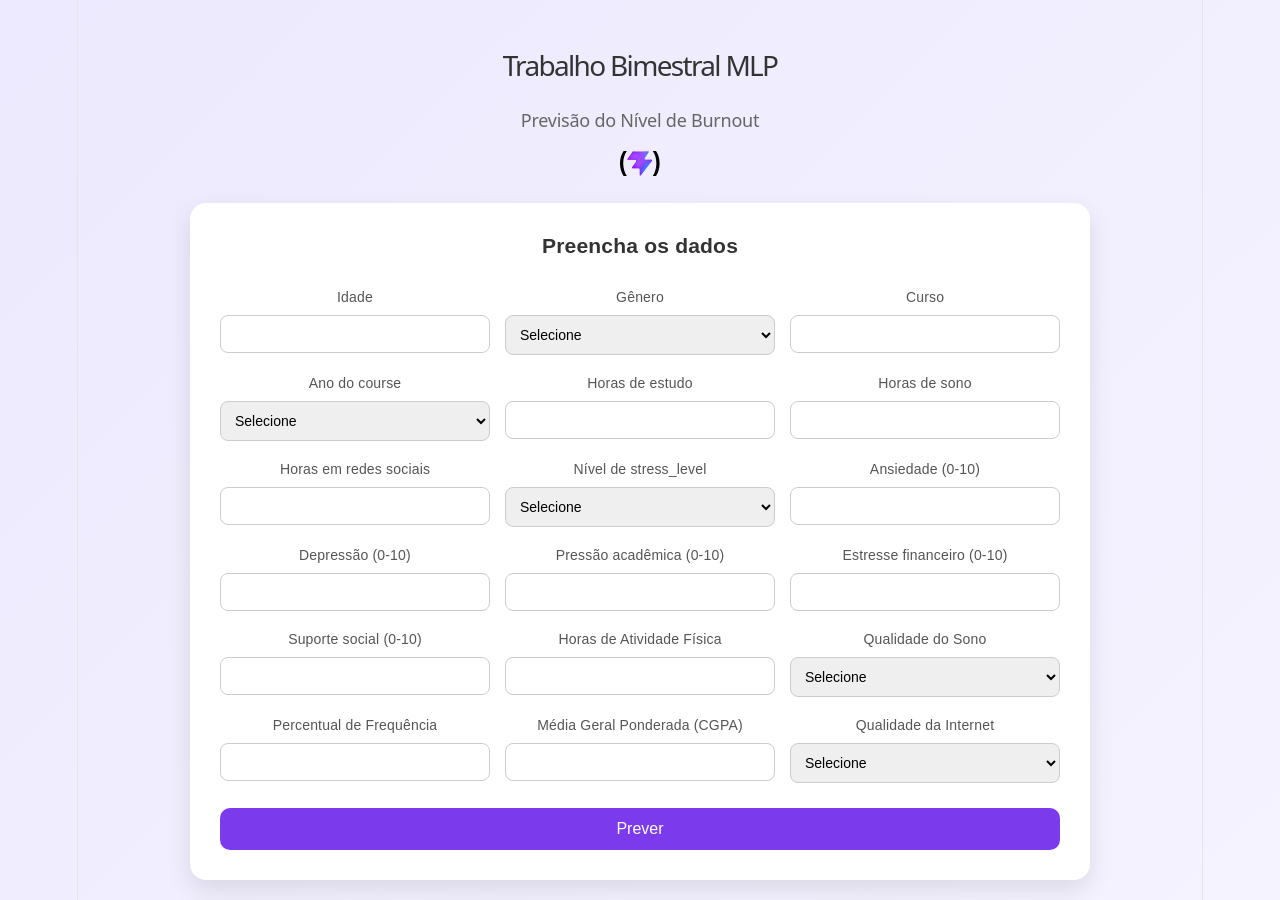
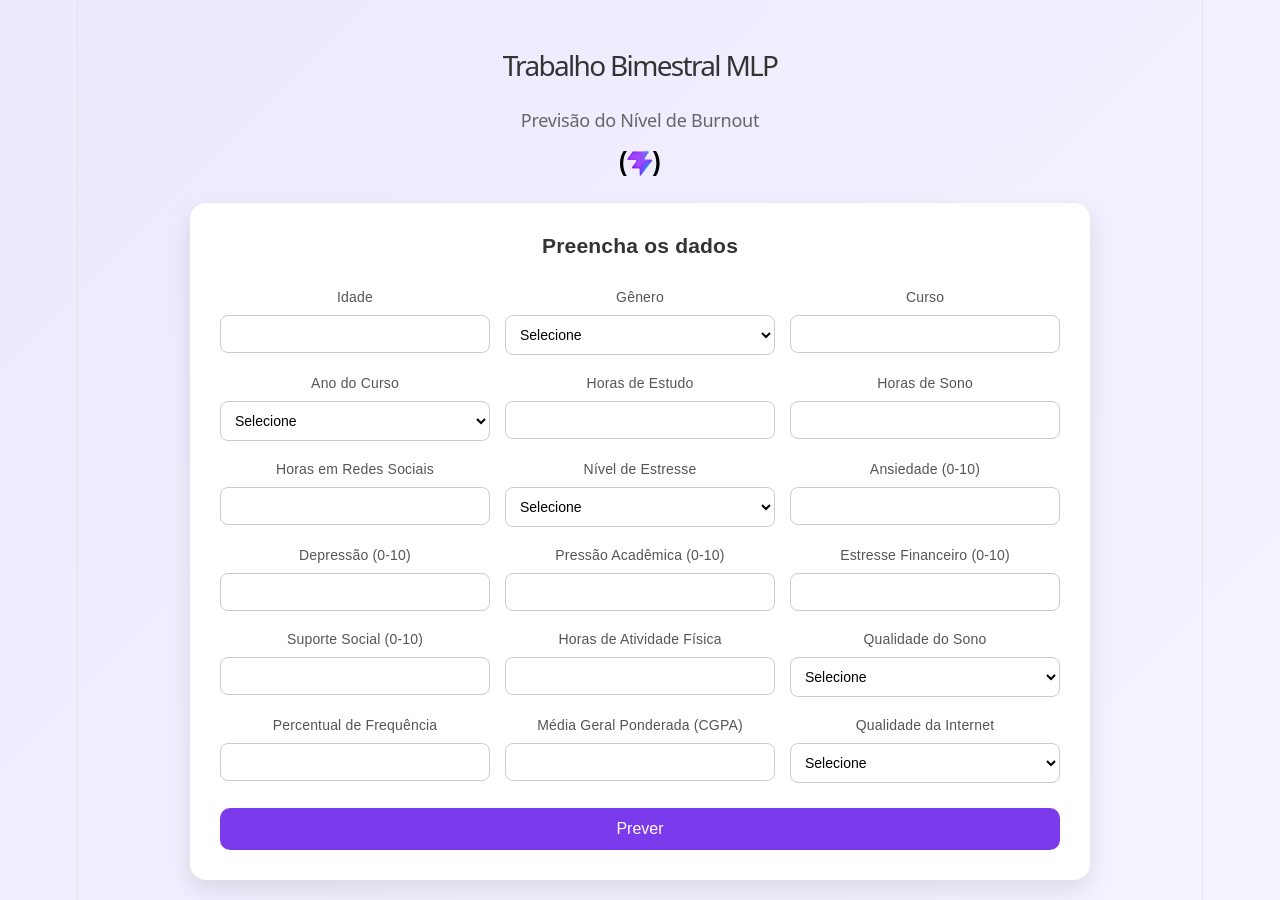
Before and after one commit to AriCampos18/MLP-De-Classificacao-De-Nivel-De-Burnout-Com-Interface, a React (Vite) app in the folder interface/: page / in a window 1280 px wide. Built offline with nearby package versions, Linux system fonts and the light colour scheme.

Commit message:
escrevi uns bagulhos errado ;-;, já arrumei

```diff
--- a/interface/src/App.css
+++ b/interface/src/App.css
@@ -86,6 +86,7 @@ select {
   border: 1px solid #ccc;
   font-size: 14px;
   transition: 0.2s;
+  background-color: white;
 }
 
 input:focus,
--- a/interface/src/App.jsx
+++ b/interface/src/App.jsx
@@ -168,7 +168,7 @@ function App() {
         </div>
 
         <div className="form-group">
-          <label>Ano do course</label>
+          <label>Ano do Curso</label>
           <select value={year} onChange={(e) => setYear(e.target.value)}>
             <option value="">Selecione</option>
             <option value="1st">1º Ano</option>
@@ -179,22 +179,22 @@ function App() {
         </div>
 
         <div className="form-group">
-          <label>Horas de estudo</label>
+          <label>Horas de Estudo</label>
           <input type="number" value={daily_study_hours} onChange={(e) => setDaily_study_hours(e.target.value)} />
         </div>
 
         <div className="form-group">
-          <label>Horas de sono</label>
+          <label>Horas de Sono</label>
           <input type="number" value={daily_sleep_hours} onChange={(e) => setDaily_sleep_hours(e.target.value)} />
         </div>
 
         <div className="form-group">
-          <label>Horas em redes sociais</label>
+          <label>Horas em Redes Sociais</label>
           <input type="number" value={screen_time_hours} onChange={(e) => setScreen_time_hours(e.target.value)} />
         </div>
 
         <div className="form-group">
-          <label>Nível de stress_level</label>
+          <label>Nível de Estresse</label>
           <select value={stress_level} onChange={(e) => setStress_level(e.target.value)}>
             <option value="">Selecione</option>
             <option value="Low">Baixo</option>
@@ -214,17 +214,17 @@ function App() {
         </div>
 
         <div className="form-group">
-          <label>Pressão acadêmica (0-10)</label>
+          <label>Pressão Acadêmica (0-10)</label>
           <input type="number" value={academic_pressure_score} onChange={(e) => setAcademic_pressure_score(e.target.value)} />
         </div>
 
         <div className="form-group">
-          <label>Estresse financeiro (0-10)</label>
+          <label>Estresse Financeiro (0-10)</label>
           <input type="number" value={financial_stress_score} onChange={(e) => setFinancial_stress_score(e.target.value)} />
         </div>
 
         <div className="form-group">
-          <label>Suporte social (0-10)</label>
+          <label>Suporte Social (0-10)</label>
           <input type="number" value={social_support_score} onChange={(e) => setSocial_support_score(e.target.value)} />
         </div>
 
```
